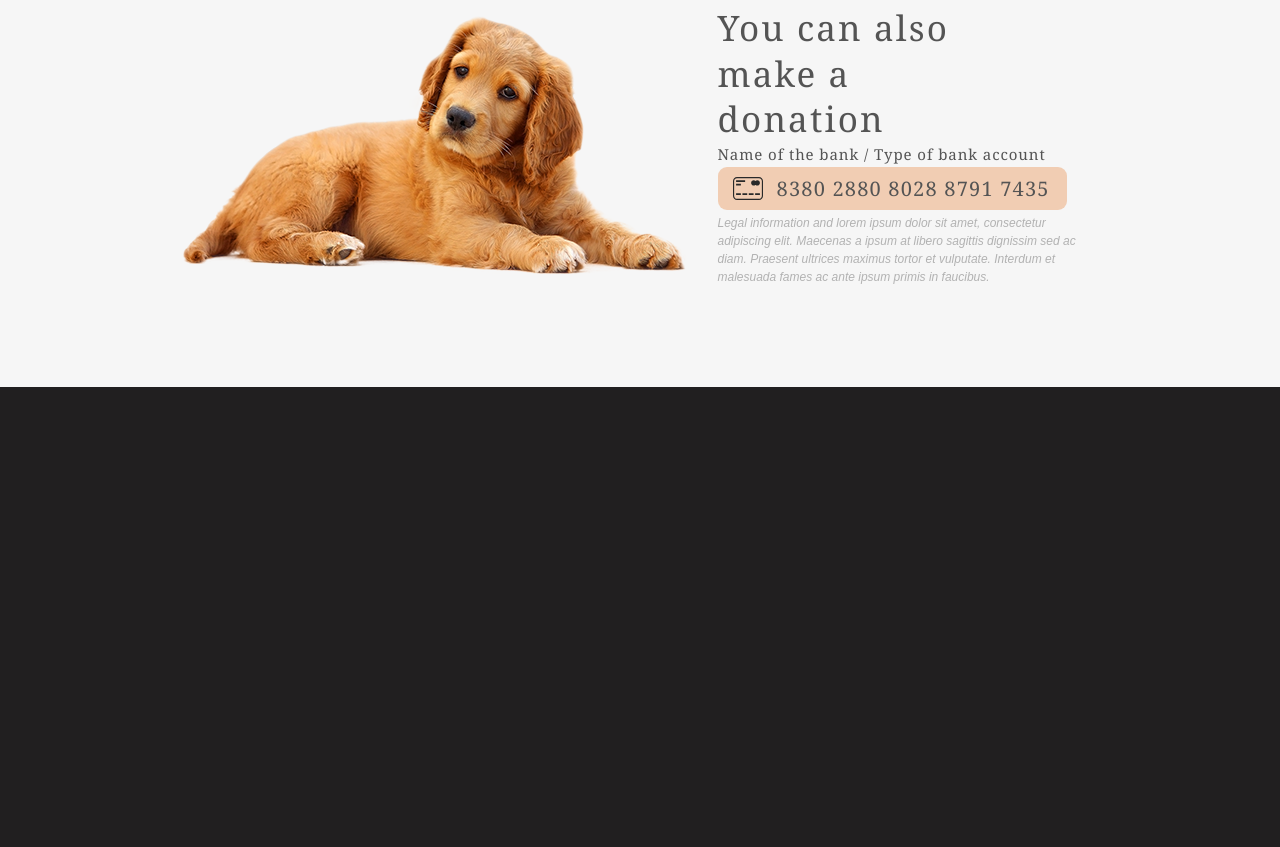
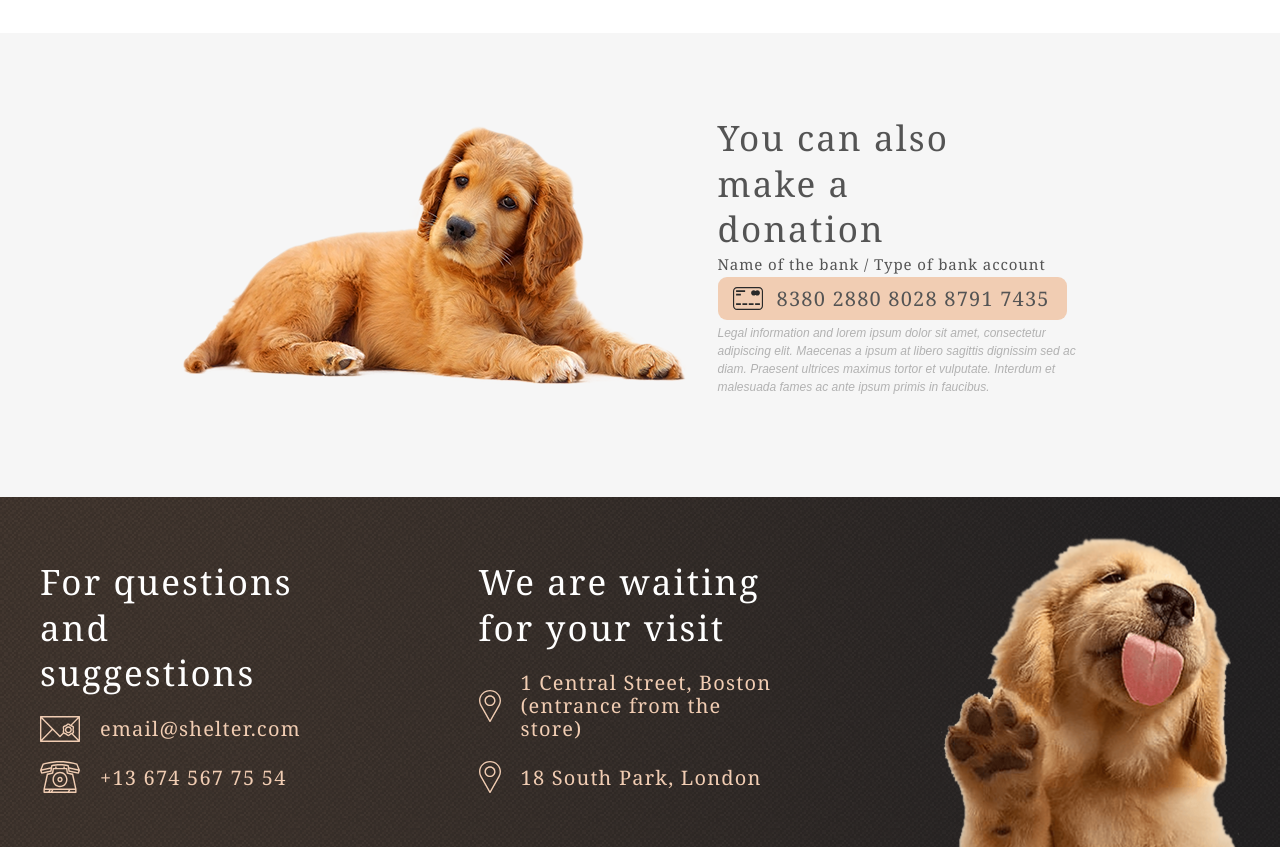
Before and after one commit to LimonJuice322/Shelter, a website built with webpack: page shelter/pages/main/main.html in a window 1280 px wide. Shown: the part 3120-3967 px from the top of the page. Before the commit the page ends 3507 px from the top, so only its background shows below. Built offline with nearby package versions, Linux system fonts and the light colour scheme.

Commit message:
feat: add footer

```diff
--- a/shelter/index.js
+++ b/shelter/index.js
@@ -16,3 +16,7 @@ import './assets/icons/icon-vitamins.svg';
 import './assets/icons/icon-medicines.svg';
 import './assets/img/donation-dog.png';
 import './assets/icons/credit-card.svg';
+import './assets/img/footer-puppy.png';
+import './assets/icons/icon-email.svg';
+import './assets/icons/icon-phone.svg';
+import './assets/icons/icon-marker.svg';
--- a/shelter/pages/main/main.html
+++ b/shelter/pages/main/main.html
@@ -161,5 +161,21 @@
         </div>
       </section>
     </main>
+
+    <footer class="footer">
+      <div class="footer__wrapper container">
+        <div class="footer__text">
+          <h2>For questions and suggestions</h2>
+          <a class="footer__link footer__link--email" href="#">email@shelter.com</a>
+          <a class="footer__link footer__link--tel" href="#">+13 674 567 75 54</a>
+        </div>
+        <div class="footer__text footer__text--large">
+          <h2>We are waiting for your visit</h2>
+          <a class="footer__link footer__link--marker" href="#">1 Central Street, Boston (entrance from the store)</a>
+          <a class="footer__link footer__link--marker" href="#">18 South Park, London </a>
+        </div>
+        <img class="footer__img" src="/assets/img/footer-puppy.png" width="300" height="315" alt="Puppy">
+      </div>
+    </footer>
   </body>
 </html>
--- a/shelter/pages/main/main.less
+++ b/shelter/pages/main/main.less
@@ -331,9 +331,11 @@ img {
   width: 1029px;
   min-height: 281px;
   display: flex;
-  justify-content: flex-start;
+  justify-content: center;
   flex-wrap: wrap;
   align-content: space-between;
+  column-gap: 120px;
+  row-gap: 55px;
 }
 
 .help__item {
@@ -352,15 +354,6 @@ img {
 
   img {
     display: block;
-  }
-}
-
-
-.help__item + .help__item {
-  margin-left: 120px;
-
-  &:nth-child(6) {
-    margin-left: 84px;
   }
 }
 
@@ -412,3 +405,78 @@ img {
   font-style: italic;
   color: @basic-dark-m;
 }
+
+.footer {
+  padding-top: 40px;
+}
+
+.footer__wrapper {
+  display: flex;
+  justify-content: space-between;
+  align-items: flex-start;
+}
+
+.footer__text {
+  margin-top: 22px;
+  min-height: 234px;
+  width: 279px;
+  display: flex;
+  flex-direction: column;
+  justify-content: space-between;
+
+  &--large {
+    width: 302px;
+  }
+
+  h2 {
+    font-family: "Georgia", serif;
+    .set-font(2.187rem, 1.3em, 400);
+    letter-spacing: 0.06em;
+    color: @basic-white;
+  }
+}
+
+.footer__link {
+  display: block;
+  min-height: 32px;
+  display: flex;
+  align-items: center;
+  position: relative;
+  font-family: "Georgia", serif;
+  .set-font(1.25rem, 1.15em, 400);
+  color: @basic-sand;
+  letter-spacing: 0.06em;
+  padding-left: 60px;
+
+  &::before {
+    content: "";
+    position: absolute;
+    width: 40px;
+    height: 32px;
+    top: calc((100% - 32px) / 2);
+    left: 0;
+    background-position: center center;
+    background-repeat: no-repeat;
+  }
+
+  &--email {
+    &::before {
+      background-image: url("../../assets/icons/icon-email.svg");
+    }
+  }
+
+  &--tel {
+    &::before {
+      background-image: url("../../assets/icons/icon-phone.svg");
+    }
+  }
+
+  &--marker {
+    padding-left: 42px;
+
+    &::before {
+      width: 22px;
+      background-image: url("../../assets/icons/icon-marker.svg");
+    }
+  }
+}
```
Also changed, not shown: shelter/assets/icons/icon-email.svg (added), shelter/assets/icons/icon-marker.svg (added), shelter/assets/icons/icon-phone.svg (added), shelter/assets/img/footer-puppy.png (added).
